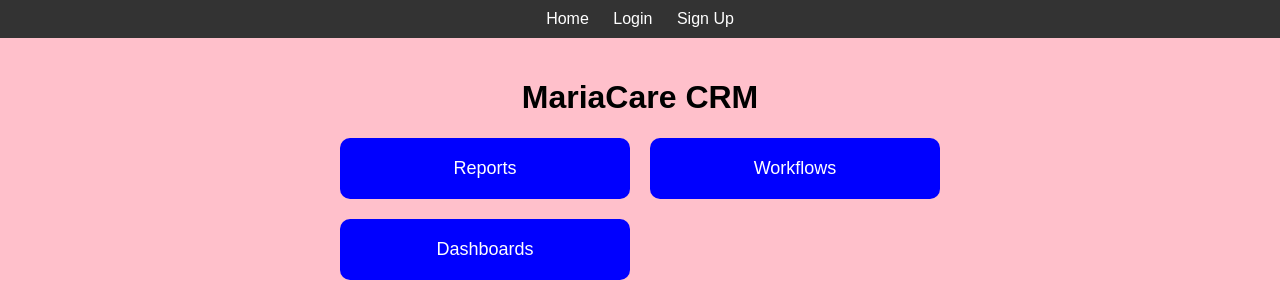
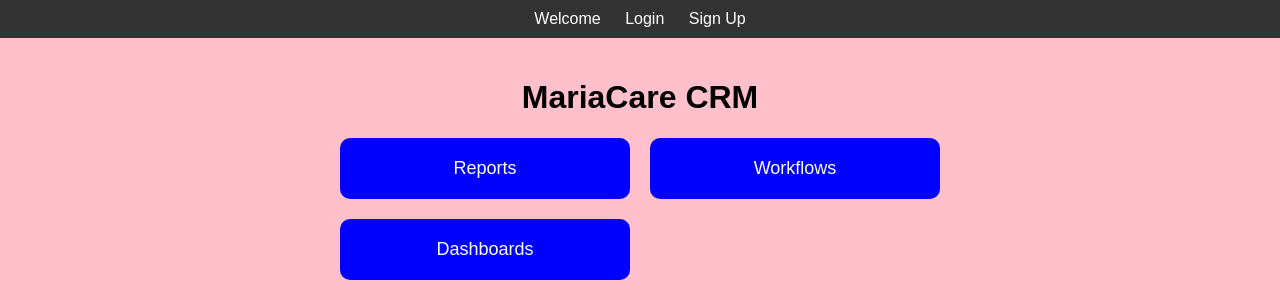
Before and after one commit to rizavi-enterprises/mariakube, a Flask app: page / in a window 1280 px wide. Shown: the top 300 px of the page. Run offline with Flask 3, Linux system fonts and the light colour scheme; parts of the project's set-up code (start-up, migrations or seed data) failed here and were passed over.

Commit message:
Update base.html
Signed-off-by: Arthur Rizavi <48633148+rizavi@users.noreply.github.com>

```diff
--- a/templates/base.html
+++ b/templates/base.html
@@ -9,10 +9,10 @@
 <body>
     <nav>
         {% if current_user.is_authenticated %}
-            <a href="{{ url_for('dashboard') }}">Dashboard</a>
+            <a href="{{ url_for('home') }}">Home</a>
             <a href="{{ url_for('logout') }}">Logout</a>
         {% else %}
-            <a href="{{ url_for('home') }}">Home</a>
+            <a href="{{ url_for('welcome') }}">Welcome</a>
             <a href="{{ url_for('login') }}">Login</a>
             <a href="{{ url_for('signup') }}">Sign Up</a>
         {% endif %}
```
